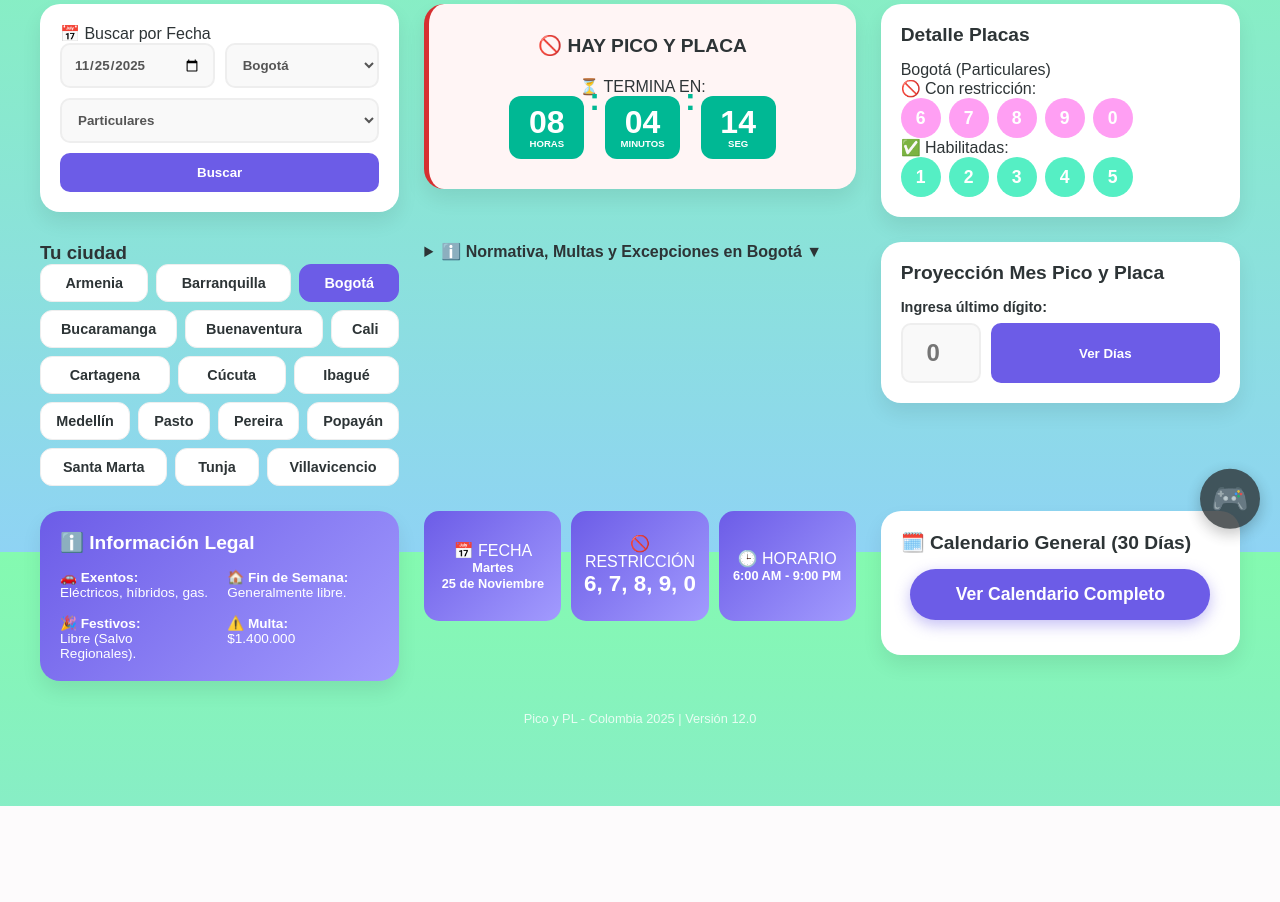
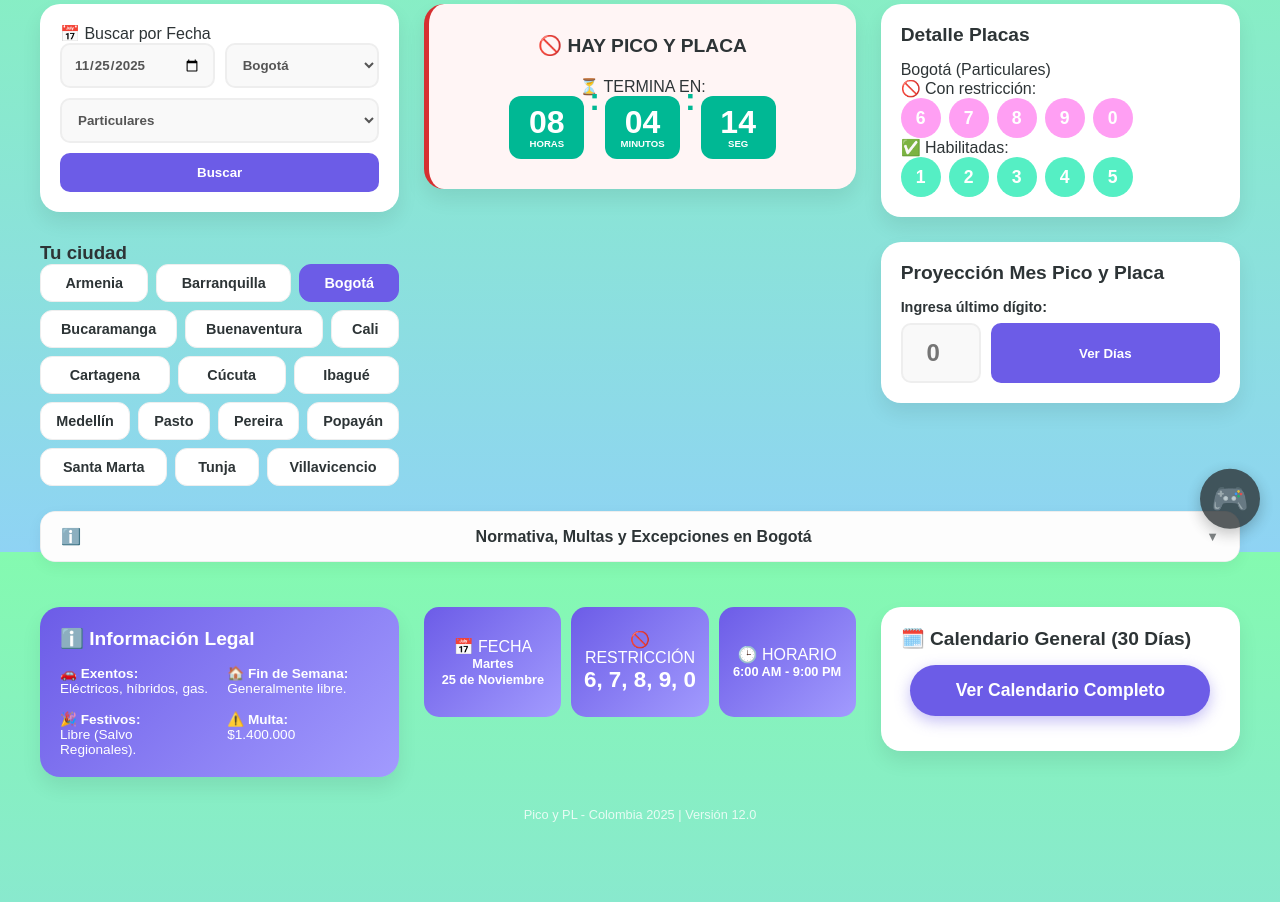
Before and after one commit to juanctr3/picoyplacabogotav4, a PHP site: page / in a window 1280 px wide. Shown: the part 248-1150 px from the top of the page. Before the commit the page ends 1054 px from the top, so only its background shows below. Run offline with PHP 8.4, Linux system fonts and the light colour scheme.

Commit message:
Add SEO accordion styles and grid adjustments
Added styles for SEO accordion component and adjusted grid layout.

```diff
--- a/styles.css
+++ b/styles.css
@@ -172,3 +172,60 @@ body.search-mode { background-image: linear-gradient(180deg, var(--bg-search-sta
     text-transform: uppercase;
     font-weight: 900;
 }
+/* Estilos Acordeón SEO */
+.seo-accordion-wrapper {
+    grid-area: seo; /* Para el grid desktop */
+    margin-bottom: 20px;
+}
+
+.seo-details {
+    background: white;
+    border-radius: 15px;
+    box-shadow: 0 5px 15px rgba(0,0,0,0.05);
+    overflow: hidden;
+    border: 1px solid #eee;
+    transition: all 0.3s ease;
+}
+
+.seo-summary {
+    padding: 15px 20px;
+    cursor: pointer;
+    list-style: none; /* Ocultar flecha nativa fea */
+    font-weight: 600;
+    color: #2d3436;
+    display: flex;
+    justify-content: space-between;
+    align-items: center;
+    background: #fdfdfd;
+}
+
+.seo-summary::-webkit-details-marker { display: none; } /* Ocultar flecha Chrome */
+
+.seo-content {
+    padding: 20px;
+    border-top: 1px solid #eee;
+    font-size: 0.9em;
+    line-height: 1.6;
+    color: #636e72;
+    background: #fff;
+}
+
+.seo-content p { margin-bottom: 10px; }
+.seo-content ul { margin-left: 20px; list-style-type: disc; }
+.seo-content li { margin-bottom: 5px; }
+
+/* Animación flechita */
+.seo-details[open] .icon-toggle { transform: rotate(180deg); }
+.icon-toggle { transition: transform 0.3s ease; font-size: 0.8em; opacity: 0.6; }
+
+/* Ajuste Grid Desktop para incluir SEO */
+@media (min-width: 1024px) {
+    .app-container {
+        grid-template-areas:
+            "search  status  details"
+            "cities  festivo calc"
+            "seo     seo     seo" /* Ocupa todo el ancho abajo */
+            "info    stats   calendar";
+    }
+    .seo-accordion-wrapper { max-width: 100%; }
+}
```
